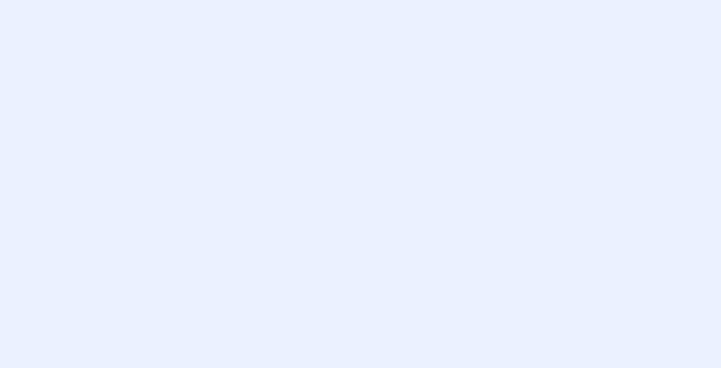
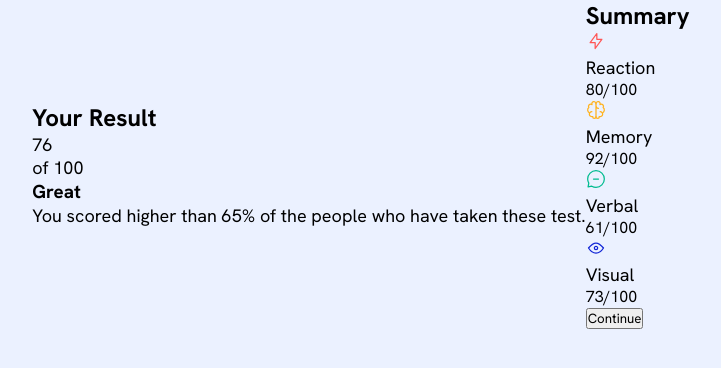
Before and after one commit to CodexianScholar/Results-Summary-Component-, a plain HTML site: page index.html in a window 1280 px wide. Shown: the whole page, without its empty margins (279-1000 px from the left). Drawn offline with Linux system fonts and the light colour scheme.

Commit message:
completed all html

```diff
--- a/index.html
+++ b/index.html
@@ -14,7 +14,64 @@
   </head>
   <body>
     <main>
-      <div id="results-summary"></div>
+      <section id="results-summary">
+        <div class="results-container">
+          <h2 class="reults-heading">Your Result</h2>
+          <div class="score-circle">
+            <p class="large-number">76</p>
+            <p class="small-number">of 100</p>
+          </div>
+          <h3 class="results-rating">Great</h3>
+          <p class="results-description">
+            You scored higher than 65% of the people who have taken these test.
+          </p>
+        </div>
+
+        <div class="summary-container">
+          <h2 class="summary-heading">Summary</h2>
+          <div class="summary-list-container">
+            <!-- reaction -->
+            <div id="reaction" class="stat">
+              <div class="stat-text">
+                <img
+                  src="./assets/images/icon-reaction.svg"
+                  alt="Thunder bolt icon"
+                />
+                <p>Reaction</p>
+                <div class="stat-numbers"><span>80</span>/100</div>
+              </div>
+            </div>
+            <!-- Memory -->
+            <div id="memory" class="stat">
+              <div class="stat-text">
+                <img src="./assets/images/icon-memory.svg" alt="Brain icon" />
+                <p>Memory</p>
+                <div class="stat-numbers"><span>92</span>/100</div>
+              </div>
+            </div>
+            <!-- verbal -->
+            <div id="verbal" class="stat">
+              <div class="stat-text">
+                <img
+                  src="./assets/images/icon-verbal.svg"
+                  alt="chat bubble icon"
+                />
+                <p>Verbal</p>
+                <div class="stat-numbers"><span>61</span>/100</div>
+              </div>
+            </div>
+            <!-- Visual -->
+            <div id="Visual" class="stat">
+              <div class="stat-text">
+                <img src="./assets/images/icon-visual.svg" alt="Eye icon" />
+                <p>Visual</p>
+                <div class="stat-numbers"><span>73</span>/100</div>
+              </div>
+            </div>
+          </div>
+          <button id="btn">Continue</button>
+        </div>
+      </section>
     </main>
   </body>
 </html>
--- a/style.css
+++ b/style.css
@@ -34,6 +34,11 @@
 body {
   background-color: var(--plae-blue);
 }
+
+p {
+  font-size: 18px;
+}
+
 #results-summary {
   display: flex;
   align-items: center;
```
